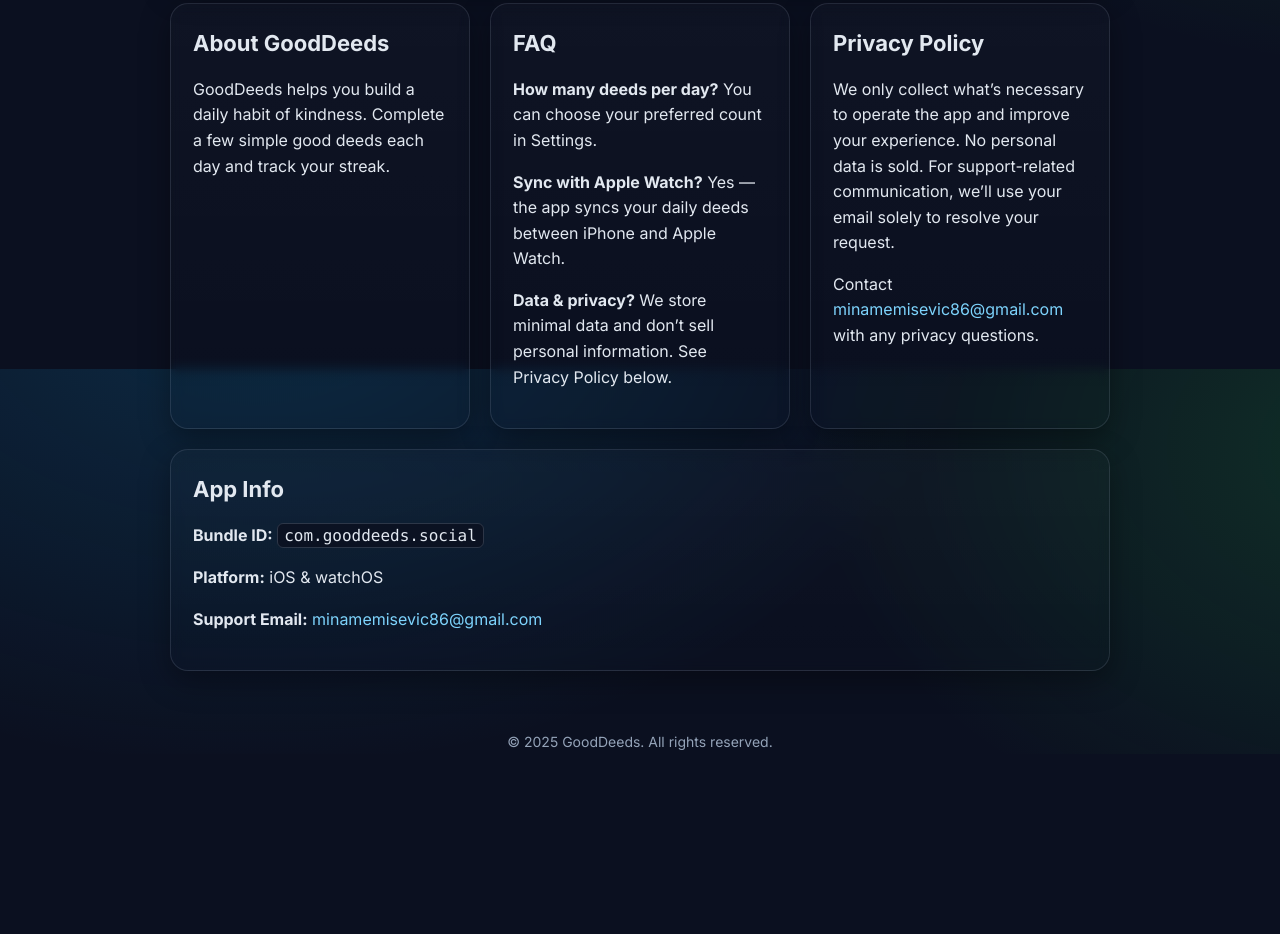
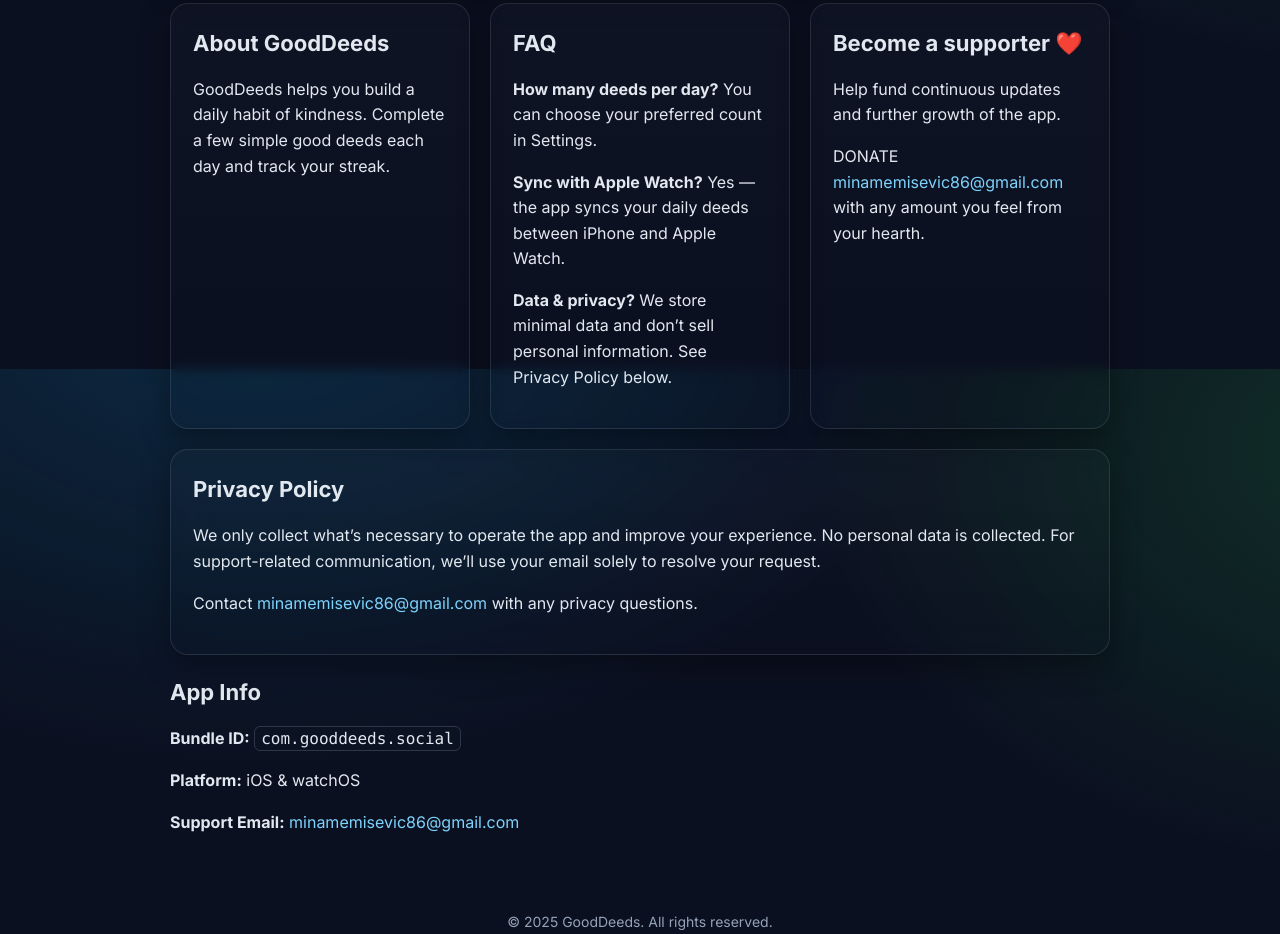
Before and after one commit to nermina86/gooddeeds-support, a plain HTML site: page index.html in a window 1280 px wide. Shown: the part 431-1365 px from the top of the page. Before the commit the page ends 1185 px from the top, so only its background shows below. Drawn offline with Linux system fonts and the light colour scheme.

Commit message:
donations

```diff
--- a/index.html
+++ b/index.html
@@ -96,13 +96,19 @@
       </div>
 
       <div class="card">
-        <h2>Privacy Policy</h2>
-        <p>We only collect what’s necessary to operate the app and improve your experience. No personal data is sold. For support-related communication, we’ll use your email solely to resolve your request.</p>
-        <p>Contact <a href="mailto:minamemisevic86@gmail.com">minamemisevic86@gmail.com</a> with any privacy questions.</p>
+        <h2>Become a supporter ❤️</h2>
+        <p>Help fund continuous updates and further growth of the app.</p>
+        <p>DONATE <a href="mailto:minamemisevic86@gmail.com">minamemisevic86@gmail.com</a> with any amount you feel from your hearth.</p>
       </div>
     </section>
-
-    <section class="card">
+    <title>GoodDeeds — Privacy policy</title>
+    <section>
+    <div class="card">
+      <h2>Privacy Policy</h2>
+      <p>We only collect what’s necessary to operate the app and improve your experience. No personal data is collected. For support-related communication, we’ll use your email solely to resolve your request.</p>
+      <p>Contact <a href="mailto:minamemisevic86@gmail.com">minamemisevic86@gmail.com</a> with any privacy questions.</p>
+    </div></section>
+    <section>
       <h2>App Info</h2>
       <p><strong>Bundle ID:</strong> <span class="kbd">com.gooddeeds.social</span></p>
       <p><strong>Platform:</strong> iOS &amp; watchOS</p>
```
